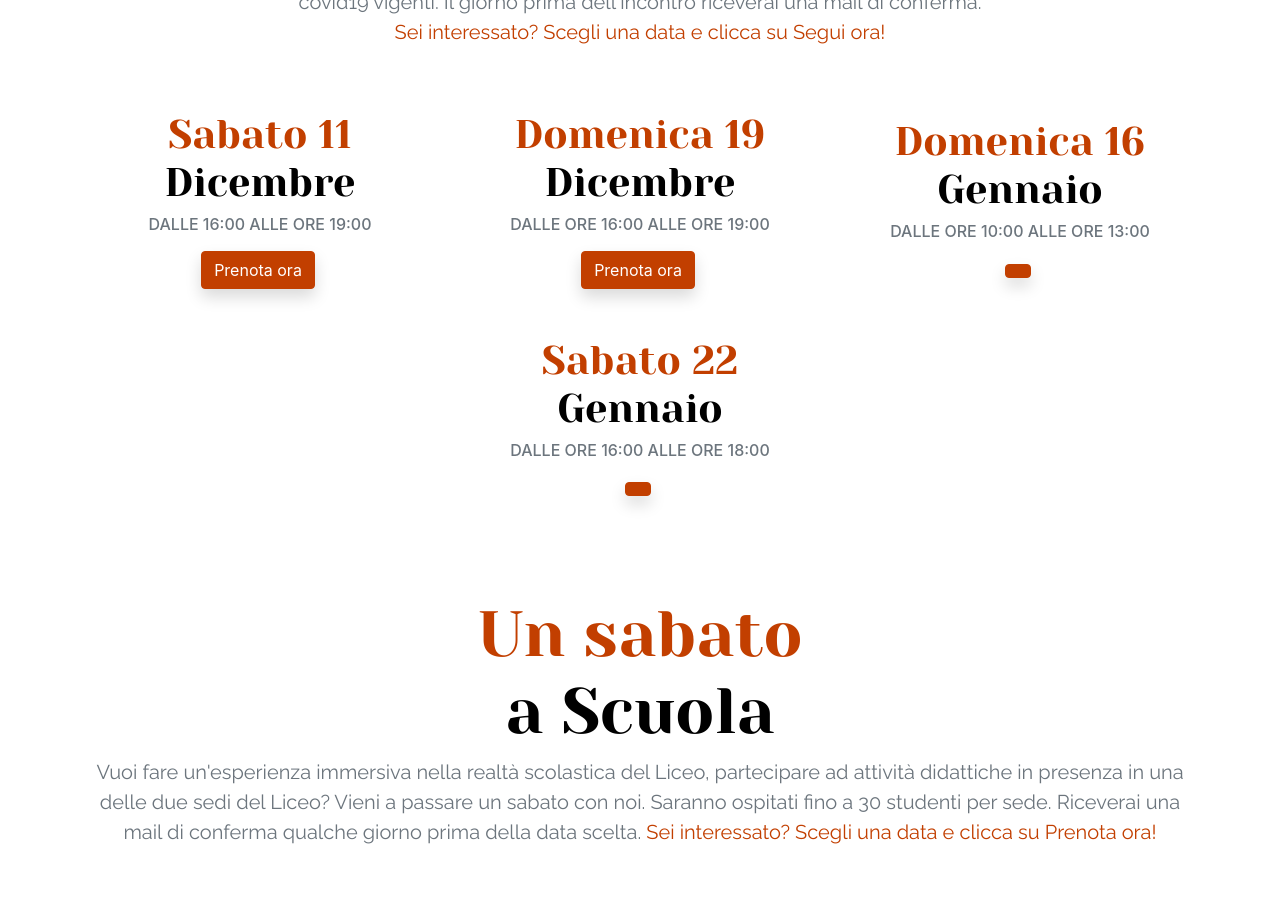
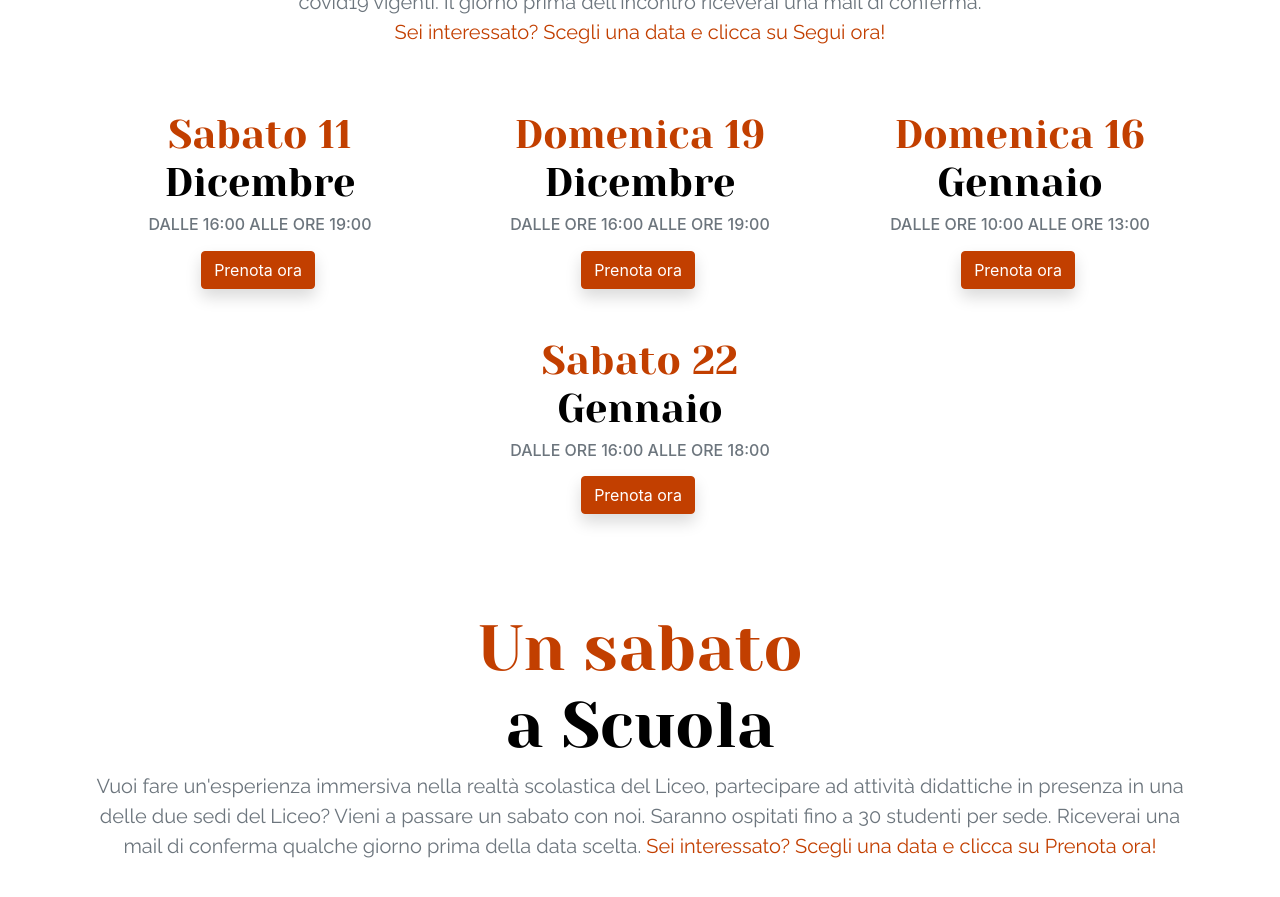
Before and after one commit to PiervitoCreanza/orientamento.liceodegiorgi.edu.it, a Jekyll site: the page built from incontri.html, in a window 1280 px wide and 900 px high, scrolled down 1771 px. Shown: the top 897 px of the window. Built offline with Jekyll 4.4.1, drawn with Linux system fonts in a browser that asks for light colours.

Commit message:
Updated '_data/incontri.json' via CloudCannon

```diff
--- a/_data/incontri.json
+++ b/_data/incontri.json
@@ -51,14 +51,14 @@
 					"mese": "Gennaio",
 					"orario": "dalle ore 10:00 alle ore 13:00",
 					"url": "",
-					"pulsante": ""
+					"pulsante": "Prenota ora"
 				},
 				{
 					"giorno": "Sabato 22",
 					"mese": "Gennaio",
 					"orario": "dalle ore 16:00 alle ore 18:00",
 					"url": "",
-					"pulsante": ""
+					"pulsante": "Prenota ora"
 				}
 			]
 		},
```
